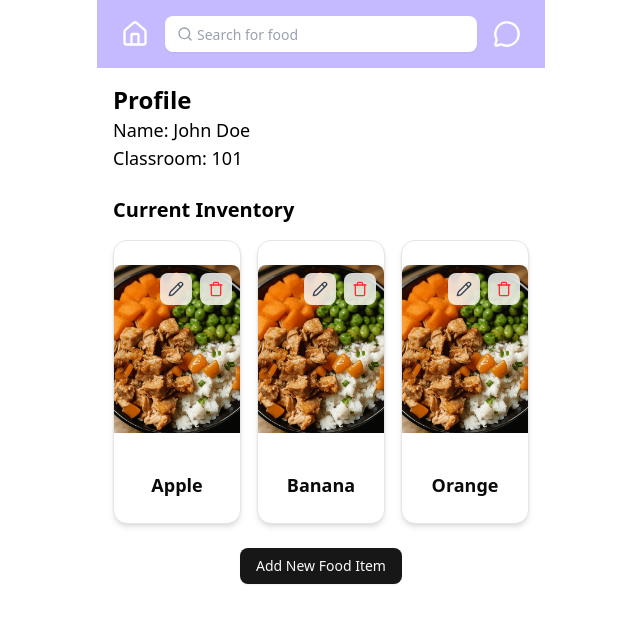
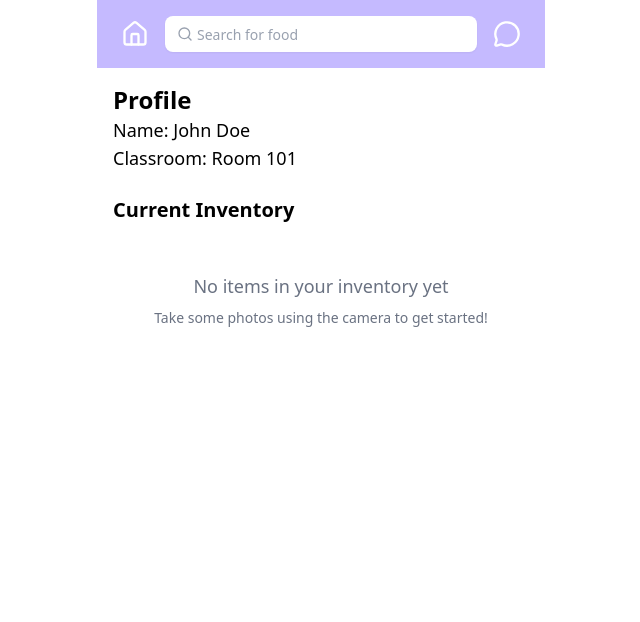
Before and after one commit to ntur101/LunchMeet, a React (Vite) app: page /profile in a window 1280 px wide. Shown: the top 622 px of the page, without its empty margins (319-959 px from the left). Built offline with nearby package versions, Linux system fonts and the light colour scheme.

Commit message:
made it so the photos get added to the inventory once they have been taken and anlyzed

```diff
--- a/src/pages/AddFood.jsx
+++ b/src/pages/AddFood.jsx
@@ -229,8 +229,8 @@ function AddFood() {
 
   const finishAdding = () => {
     console.log(`Saved ${savedPhotos.length} photos to localStorage`);
-    // Navigate back to home
-    navigate('/');
+    // Navigate to profile to see the updated inventory
+    navigate('/profile');
   };
 
   const startOver = () => {
@@ -402,7 +402,7 @@ function AddFood() {
                 className="flex-1 bg-gray-100 hover:bg-gray-200 text-gray-700 font-semibold py-4 px-6 rounded-xl transition-colors flex items-center justify-center gap-2"
               >
                 <Check className="w-5 h-5" />
-                Finish ({savedPhotos.length} photo{savedPhotos.length !== 1 ? 's' : ''})
+                View Inventory ({savedPhotos.length} photo{savedPhotos.length !== 1 ? 's' : ''})
               </button>
 
               {/* Take Another Button */}
--- a/src/pages/Profile.jsx
+++ b/src/pages/Profile.jsx
@@ -1,14 +1,55 @@
-import React, { useState } from 'react';
-import { getUserProfile, editFoodItem, deleteFoodItem } from '../lib/api';
+import React, { useState, useEffect, useRef } from 'react';
 import { Button } from "/components/ui/button";
 import { Card, CardContent, CardHeader, CardTitle } from "/components/ui/card";
-import { Pencil, Trash } from "lucide-react";
+import { Pencil, Trash, AlertTriangle } from "lucide-react";
 import { EditDialog, DeleteDialog } from "../components/EditDeleteDialogs";
 
 function Profile() {
-  const [profile, setProfile] = useState(getUserProfile('user1'));
   const [selectedItem, setSelectedItem] = useState(null);
   const [dialogType, setDialogType] = useState(null); // 'edit' or 'delete'
+  const [inventory, setInventory] = useState([]);
+  const [showClearDialog, setShowClearDialog] = useState(false);
+  const processedImages = useRef(new Set());
+
+  // Load inventory from localStorage
+  useEffect(() => {
+    loadInventory();
+  }, []);
+
+  const loadInventory = () => {
+    const items = [];
+    const currentProcessed = new Set();
+
+    // Scan localStorage for food items
+    for (let i = 0; i < localStorage.length; i++) {
+      const key = localStorage.key(i);
+      if (key && key.startsWith('food-image-')) {
+        const id = key.replace('food-image-', '');
+
+        // Avoid duplicates
+        if (currentProcessed.has(id)) continue;
+        currentProcessed.add(id);
+
+        const imageData = localStorage.getItem(key);
+        const nameData = localStorage.getItem(`food-name-${id}`);
+
+        if (imageData && nameData) {
+          items.push({
+            id: id,
+            title: nameData,
+            image: imageData, // This is now base64 data
+            timestamp: parseInt(id) // Use the timestamp as sort key
+          });
+        }
+      }
+    }
+
+    // Sort by timestamp (newest first)
+    items.sort((a, b) => b.timestamp - a.timestamp);
+
+    setInventory(items);
+    processedImages.current = currentProcessed;
+  };
 
   const openDialog = (type, item) => {
     setSelectedItem(item);
@@ -21,37 +62,94 @@ function Profile() {
   };
 
   const saveEdit = (updatedItem) => {
-    editFoodItem('user1', selectedItem.id, updatedItem);
-    setProfile(getUserProfile('user1'));
+    // Update localStorage
+    localStorage.setItem(`food-name-${selectedItem.id}`, updatedItem.title);
+
+    // Reload inventory
+    loadInventory();
     closeDialog();
   };
 
   const confirmDelete = () => {
-    deleteFoodItem('user1', selectedItem.id);
-    setProfile(getUserProfile('user1'));
+    // Remove from localStorage
+    localStorage.removeItem(`food-image-${selectedItem.id}`);
+    localStorage.removeItem(`food-name-${selectedItem.id}`);
+
+    // Reload inventory
+    loadInventory();
     closeDialog();
+  };
+
+  const clearAllInventory = () => {
+    // Remove all food items from localStorage
+    const keysToRemove = [];
+    for (let i = 0; i < localStorage.length; i++) {
+      const key = localStorage.key(i);
+      if (key && (key.startsWith('food-image-') || key.startsWith('food-name-'))) {
+        keysToRemove.push(key);
+      }
+    }
+
+    keysToRemove.forEach(key => localStorage.removeItem(key));
+
+    // Reload inventory
+    loadInventory();
+    setShowClearDialog(false);
+  };
+
+  const getImageSource = (item) => {
+    // If it's base64 data from camera, use it directly
+    if (item.image && item.image.startsWith('data:')) {
+      return item.image;
+    }
+
+    // Fallback for old static images
+    return `/src/assets/${item.image}`;
   };
 
   return (
     <div className="p-4">
       {/* User Info Section */}
       <div className="mb-6">
+        <div className="flex items-center justify-between">
+          <div>
             <h1 className="text-2xl font-bold">Profile</h1>
-        <p className="text-lg">Name: {profile.name}</p>
-        <p className="text-lg">Classroom: {profile.classroom}</p>
+            <p className="text-lg">Name: John Doe</p>
+            <p className="text-lg">Classroom: Room 101</p>
+          </div>
+
+          {/* Clear All Button */}
+          {inventory.length > 0 && (
+            <Button
+              variant="outline"
+              onClick={() => setShowClearDialog(true)}
+              className="text-red-600 border-red-600 hover:bg-red-50"
+            >
+              <Trash className="w-4 h-4 mr-2" />
+              Clear All ({inventory.length})
+            </Button>
+          )}
+        </div>
       </div>
 
       {/* Inventory Section */}
       <div className="mb-6">
         <h2 className="text-xl font-semibold mb-4">Current Inventory</h2>
+
+        {inventory.length === 0 ? (
+          <div className="text-center py-8 text-gray-500">
+            <p className="text-lg mb-2">No items in your inventory yet</p>
+            <p className="text-sm">Take some photos using the camera to get started!</p>
+          </div>
+        ) : (
           <div className="grid grid-cols-1 sm:grid-cols-2 md:grid-cols-3 gap-4">
-          {profile.inventory.map((item) => (
+            {inventory.map((item) => (
               <Card key={item.id} className="w-full max-w-sm shadow-md">
                 <CardHeader className="relative p-0">
-                <div className="relative w-full aspect-[3/4]">
+                  <div className="relative w-full aspect-[7/4]">
                     <img
-                    src={`/src/assets/${item.image}`}
-                    alt=""
+                      src={getImageSource(item)}
+                      alt={item.title}
                       className="absolute inset-0 w-full h-full object-cover rounded-t-md"
                     />
                     <div className="absolute top-2 right-2 flex gap-2 z-10">
@@ -78,14 +176,39 @@ function Profile() {
               </Card>
             ))}
           </div>
+        )}
       </div>
 
-      {/* Add Button */}
-      <div className="text-center">
-        <Button>Add New Food Item</Button>
+      {/* Clear All Confirmation Dialog */}
+      {showClearDialog && (
+        <div className="fixed inset-0 bg-black/50 flex items-center justify-center z-50">
+          <div className="bg-white rounded-lg p-6 max-w-md w-full mx-4">
+            <div className="flex items-center gap-3 mb-4">
+              <AlertTriangle className="w-6 h-6 text-red-500" />
+              <h3 className="text-lg font-semibold">Clear All Items</h3>
             </div>
+            <p className="text-gray-600 mb-6">
+              Are you sure you want to remove all {inventory.length} items from your inventory? This action cannot be undone.
+            </p>
+            <div className="flex gap-3 justify-end">
+              <Button
+                variant="outline"
+                onClick={() => setShowClearDialog(false)}
+              >
+                Cancel
+              </Button>
+              <Button
+                onClick={clearAllInventory}
+                className="bg-red-600 hover:bg-red-700 text-white"
+              >
+                Clear All
+              </Button>
+            </div>
+          </div>
+        </div>
+      )}
 
-      {/* Dialogs */}
+      {/* Edit/Delete Dialogs */}
       {dialogType === 'edit' && (
         <EditDialog
           isOpen={!!dialogType}
```
Lines whose indentation alone changed are shown as unchanged.
